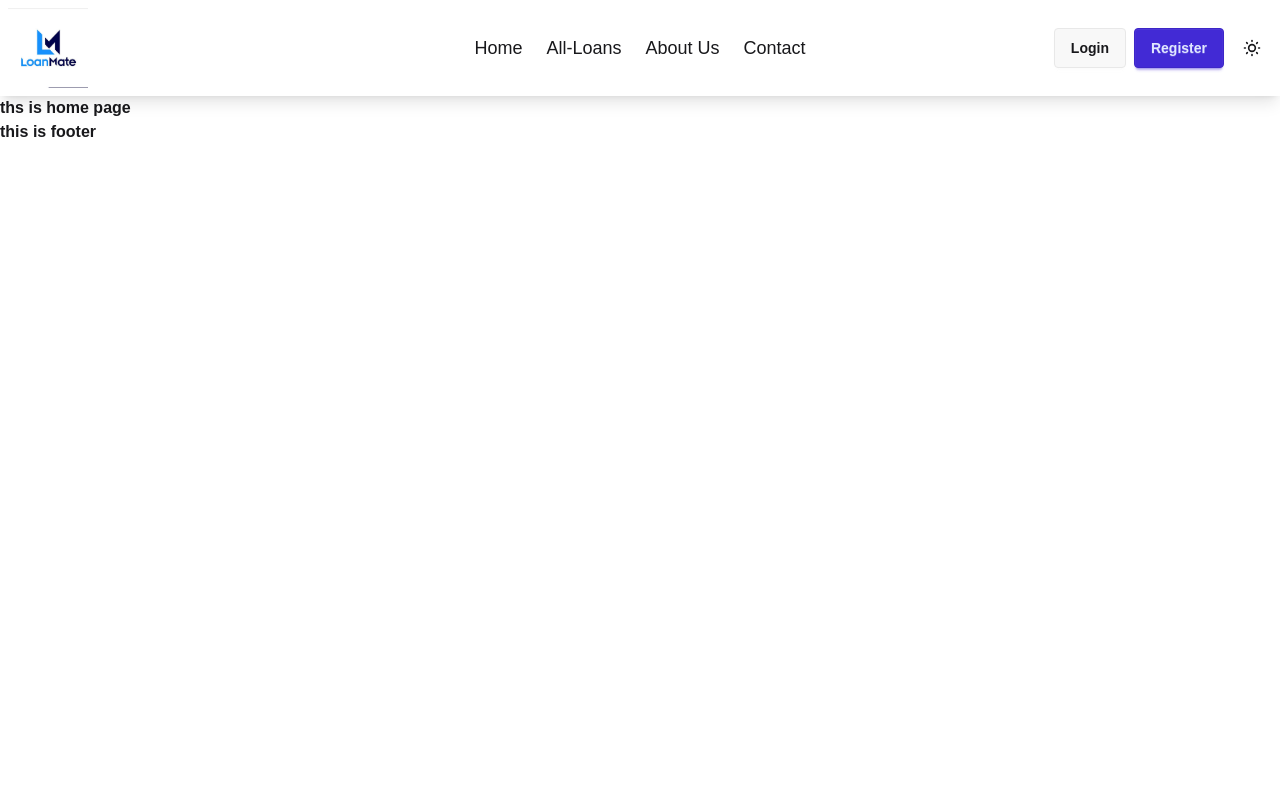
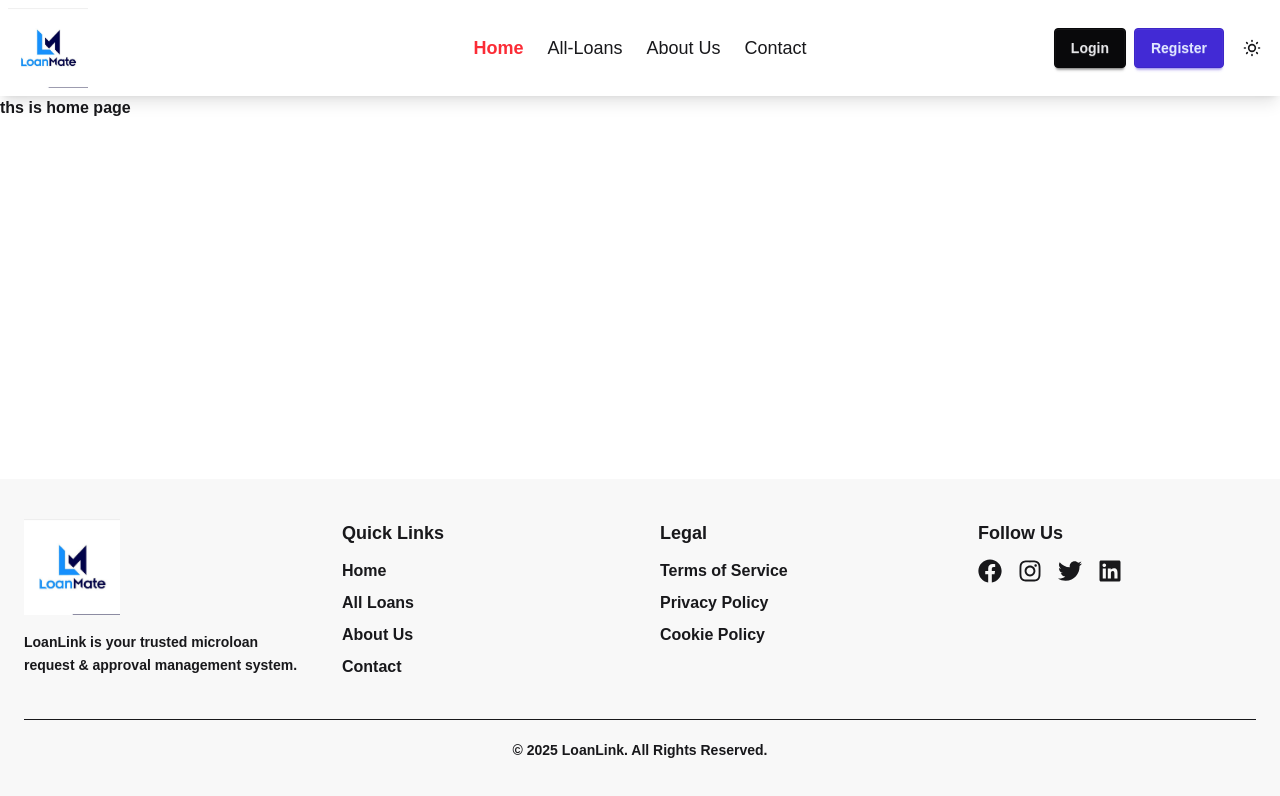
Before and after one commit to sohidul8305/Assignment-11, a React (Vite) app: page / in a window 1280 px wide. Shown: the top 796 px of the page. Built offline with nearby package versions, Linux system fonts and the light colour scheme.

Commit message:
Complete Footer Section

```diff
--- a/package.json
+++ b/package.json
@@ -13,6 +13,7 @@
     "@tailwindcss/vite": "^4.1.17",
     "react": "^19.2.0",
     "react-dom": "^19.2.0",
+    "react-icons": "^5.5.0",
     "react-router": "^7.10.1",
     "tailwindcss": "^4.1.17"
   },
--- a/src/Layout/RootLayouts.jsx
+++ b/src/Layout/RootLayouts.jsx
@@ -1,15 +1,18 @@
-import React from 'react';
-import Navbar from '../components/Navbar';
-import { Outlet } from 'react-router';
-import Footer from '../components/Footer';
+import { Outlet } from "react-router";
+import Navbar from "../components/Navbar";
+import Footer from "../components/Footer";
 
 const RootLayouts = () => {
     return (
-        <div>
-        <Navbar></Navbar>
-        <main></main>
-        <Outlet></Outlet>
-        <Footer></Footer>
+        <div className="flex flex-col min-h-screen">
+            <Navbar />
+
+
+          <main className="flex-grow">
+    <Outlet />
+</main>
+
+            <Footer />
         </div>
     );
 };
--- a/src/components/Footer.jsx
+++ b/src/components/Footer.jsx
@@ -1,11 +1,107 @@
-import React from 'react';
+import React from "react";
+// Ensure you have react-icons installed: npm install react-icons
+import { FaFacebook, FaInstagram, FaLinkedin, FaTwitter } from "react-icons/fa";
+import LoanLogo from "../assets/Loanlogo.png"; // Assuming this path is correct
 
 const Footer = () => {
-    return (
-        <div>
-           this is footer
+  const currentYear = new Date().getFullYear();
+
+  return (
+    <footer className="bg-base-200 text-base-content mt-16">
+      <div className="container mx-auto px-6 py-10">
+
+        {/* Top Section */}
+        <div className="grid grid-cols-1 md:grid-cols-4 gap-10">
+
+          {/* Logo + About */}
+          <div>
+            <img src={LoanLogo} alt="LoanLink" className="w-24 mb-4" />
+            <p className="text-sm leading-relaxed">
+              LoanLink is your trusted microloan request & approval management system.
+            </p>
+          </div>
+
+          {/* Quick Links */}
+          <div>
+            <h3 className="font-semibold text-lg mb-3">Quick Links</h3>
+            <ul className="space-y-2">
+              <li><a className="link link-hover" href="/">Home</a></li>
+              <li><a className="link link-hover" href="/loans">All Loans</a></li>
+              <li><a className="link link-hover" href="/about">About Us</a></li>
+              <li><a className="link link-hover" href="/contact">Contact</a></li>
+            </ul>
+          </div>
+
+          {/* Legal */}
+          <div>
+            <h3 className="font-semibold text-lg mb-3">Legal</h3>
+            <ul className="space-y-2">
+              <li><a className="link link-hover" href="/terms">Terms of Service</a></li>
+              <li><a className="link link-hover" href="/privacy">Privacy Policy</a></li>
+              <li><a className="link link-hover" href="/cookies">Cookie Policy</a></li>
+            </ul>
+          </div>
+
+          {/* Social Icons (FIXED) */}
+          <div>
+            <h3 className="font-semibold text-lg mb-3">Follow Us</h3>
+            <div className="flex gap-4 text-2xl">
+              {/* Added target="_blank" to open links in a new tab for external social links */}
+
+              {/* Removed src="" from FaFacebook */}
+              <a
+                href="https://facebook.com/yourloanlink"
+                target="_blank"
+                rel="noopener noreferrer"
+                aria-label="Facebook"
+                className="hover:text-blue-500 cursor-pointer"
+              >
+                <FaFacebook />
+              </a>
+
+              <a
+                href="https://instagram.com/yourloanlink"
+                target="_blank"
+                rel="noopener noreferrer"
+                aria-label="Instagram"
+                className="hover:text-pink-500 cursor-pointer"
+              >
+                <FaInstagram />
+              </a>
+
+              <a
+                href="https://twitter.com/yourloanlink"
+                target="_blank"
+                rel="noopener noreferrer"
+                aria-label="Twitter"
+                className="hover:text-sky-500 cursor-pointer"
+              >
+                <FaTwitter />
+              </a>
+
+              <a
+                href="https://linkedin.com/company/yourloanlink"
+                target="_blank"
+                rel="noopener noreferrer"
+                aria-label="LinkedIn"
+                className="hover:text-blue-700 cursor-pointer"
+              >
+                <FaLinkedin />
+              </a>
+            </div>
+          </div>
+
         </div>
-    );
+
+        {/* Bottom Section */}
+        <div className="mt-10 border-t pt-5 text-center text-sm">
+          © {currentYear} <span className="font-semibold">LoanLink</span>.
+          All Rights Reserved.
+        </div>
+
+      </div>
+    </footer>
+  );
 };
 
 export default Footer;
--- a/src/components/Navbar.jsx
+++ b/src/components/Navbar.jsx
@@ -1,7 +1,8 @@
-import React, { useState, useEffect } from 'react';
-import LoanLogo from '../assets/Loanlogo.png';
+import React, { useState, useEffect } from "react";
+import LoanLogo from "../assets/Loanlogo.png";
+import { NavLink, Link } from "react-router";
 
-// Dummy User Avatar component (Replace with your actual image/component)
+// Dummy User Avatar
 const UserAvatar = () => (
   <div className="avatar placeholder">
     <div className="bg-neutral text-neutral-content rounded-full w-10">
@@ -10,7 +11,7 @@
   </div>
 );
 
-// Theme Toggle Icons (as defined previously)
+// Theme Icons
 const SunIcon = () => (
   <svg xmlns="http://www.w3.org/2000/svg" className="h-5 w-5" fill="none" viewBox="0 0 24 24" stroke="currentColor">
     <path strokeLinecap="round" strokeLinejoin="round" strokeWidth="2" d="M12 3v1m0 16v1m9-9h-1M4 12H3m15.364 6.364l-.707-.707M6.343 6.343l-.707-.707m12.728 0l-.707.707M6.343 17.657l-.707.707M16 12a4 4 0 11-8 0 4 4 0 018 0z" />
@@ -23,172 +24,137 @@
   </svg>
 );
 
-
 const Navbar = () => {
-  // State 1: Theme Management
-  const [theme, setTheme] = useState('light');
-
-  // State 2: Login/Logout Management (শুরুতে লগইন করা নেই)
+  const [theme, setTheme] = useState("light");
   const [isUserLoggedIn, setIsUserLoggedIn] = useState(false);
 
-  // --- Theme Toggle Logic ---
+  // Load theme
   useEffect(() => {
-    const storedTheme = localStorage.getItem('theme') || 'light';
+    const storedTheme = localStorage.getItem("theme") || "light";
     setTheme(storedTheme);
-    document.documentElement.setAttribute('data-theme', storedTheme);
+    document.documentElement.setAttribute("data-theme", storedTheme);
   }, []);
 
   const toggleTheme = () => {
-    const newTheme = theme === 'light' ? 'dark' : 'light';
+    const newTheme = theme === "light" ? "dark" : "light";
     setTheme(newTheme);
-    localStorage.setItem('theme', newTheme);
-    document.documentElement.setAttribute('data-theme', newTheme);
+    localStorage.setItem("theme", newTheme);
+    document.documentElement.setAttribute("data-theme", newTheme);
   };
 
-  // --- Login/Logout Logic ---
   const handleAuthClick = () => {
     setIsUserLoggedIn(!isUserLoggedIn);
-    // In a real application, this would involve API calls
-    if (isUserLoggedIn) {
-      alert('You have been logged out!');
-    } else {
-      alert('You are now logged in!');
-    }
+    alert(isUserLoggedIn ? "Logged out!" : "Logged in!");
   };
 
+  // Desktop links
+  const renderNavLinks = () => {
+    const links = isUserLoggedIn
+      ? [
+          { name: "Home", path: "/" },
+          { name: "All-Loans", path: "/all-loans" },
+          { name: "Dashboard", path: "/dashboard" },
+        ]
+      : [
+          { name: "Home", path: "/" },
+          { name: "All-Loans", path: "/all-loans" },
+          { name: "About Us", path: "/about-us" },
+          { name: "Contact", path: "/contact" },
+        ];
 
-  // --- Helper Function to render main navigation links ---
-  const renderNavLinks = () => {
+    return links.map((link) => (
+      <li key={link.name} className="hover:bg-base-200 rounded-lg">
+        <NavLink
+          to={link.path}
+          className={({ isActive }) => (isActive ? "text-red-500 font-bold" : "")}
+        >
+          {link.name}
+        </NavLink>
+      </li>
+    ));
+  };
+
+  // Auth & theme
+  const renderAuthAndTheme = () => {
     if (isUserLoggedIn) {
-      // AFTER LOGIN Links: Home, All-Loans, Dashboard
       return (
-        <>
-          <li className='hover:bg-base-200 rounded-lg'><a>Home</a></li>
-          <li className='hover:bg-base-200 rounded-lg'><a>All-Loans</a></li>
-          <li className='hover:bg-base-200 rounded-lg'><a>Dashboard</a></li>
-        </>
+        <div className="flex items-center gap-2">
+          <UserAvatar />
+          <button className="btn btn-outline btn-error" onClick={handleAuthClick}>
+            Logout
+          </button>
+          <label className="swap swap-rotate btn btn-ghost btn-circle">
+            <input type="checkbox" checked={theme === "dark"} onChange={toggleTheme} />
+            <div className="swap-off"><SunIcon /></div>
+            <div className="swap-on"><MoonIcon /></div>
+          </label>
+        </div>
       );
     } else {
-      // BEFORE LOGIN Links: Home, All-Loans, About Us, Contact
       return (
-        <>
-          <li className='hover:bg-base-200 rounded-lg'><a>Home</a></li>
-          <li className='hover:bg-base-200 rounded-lg'><a>All-Loans</a></li>
-          <li className='hover:bg-base-200 rounded-lg'><a>About Us</a></li>
-          <li className='hover:bg-base-200 rounded-lg'><a>Contact</a></li>
-        </>
+        <div className="flex items-center gap-2">
+          <Link to="/login">
+            <button className="btn btn-neutral" onClick={handleAuthClick}>Login</button>
+          </Link>
+          <Link to="/register">
+            <button className="btn btn-primary">Register</button>
+          </Link>
+          <label className="swap swap-rotate btn btn-ghost btn-circle">
+            <input type="checkbox" checked={theme === "dark"} onChange={toggleTheme} />
+            <div className="swap-off"><SunIcon /></div>
+            <div className="swap-on"><MoonIcon /></div>
+          </label>
+        </div>
       );
     }
   };
 
-  // --- Helper Function to render end section (auth and theme) ---
-  const renderAuthAndTheme = () => {
-    if (isUserLoggedIn) {
-      // AFTER LOGIN: User Avatar, Logout, Theme Toggle
-      return (
-        <>
-          {/* User Avatar */}
-          <UserAvatar />
-
-          {/* Logout Button */}
-          <button
-            className="btn btn-outline btn-error ml-2"
-            onClick={handleAuthClick}
-          >
-            Logout
-          </button>
-
-          {/* Theme Toggle Button */}
-          <label className="swap swap-rotate btn btn-ghost btn-circle">
-            <input type="checkbox" checked={theme === 'dark'} onChange={toggleTheme} />
-            <div className="swap-off"><SunIcon /></div>
-            <div className="swap-on"><MoonIcon /></div>
-          </label>
-        </>
-      );
-    } else {
-      // BEFORE LOGIN: Login, Register, Theme Toggle
-      return (
-        <>
-          {/* Login Button */}
-          <button
-            className="btn btn-Neutral"
-            onClick={handleAuthClick}
-          >
-            Login
-          </button>
-
-          {/* Register Button */}
-          <button className="btn btn-primary">
-            Register
-          </button>
-
-          {/* Theme Toggle Button */}
-          <label className="swap swap-rotate btn btn-ghost btn-circle">
-            <input type="checkbox" checked={theme === 'dark'} onChange={toggleTheme} />
-            <div className="swap-off"><SunIcon /></div>
-            <div className="swap-on"><MoonIcon /></div>
-          </label>
-        </>
-      );
-    }
-  };
-
-
-  // --- Render (JSX) ---
   return (
     <div className="navbar bg-base-100 shadow-lg sticky top-0 z-50">
-
-      {/* 1. Logo and Mobile Dropdown (Navbar Start) */}
+      {/* Navbar Start */}
       <div className="navbar-start">
-        {/* Mobile Dropdown Menu (Hamburger) */}
+        {/* Mobile dropdown */}
         <div className="dropdown">
-          <div tabIndex={0} role="button" className="btn btn-ghost lg:hidden">
+          <div tabIndex={0} className="btn btn-ghost lg:hidden">
             <svg xmlns="http://www.w3.org/2000/svg" className="h-5 w-5" fill="none" viewBox="0 0 24 24" stroke="currentColor">
               <path strokeLinecap="round" strokeLinejoin="round" strokeWidth="2" d="M4 6h16M4 12h16M4 18h7" />
             </svg>
           </div>
-          {/* Mobile menu items change based on state */}
           <ul tabIndex={0} className="menu menu-sm dropdown-content mt-3 z-[1] p-2 shadow bg-base-100 rounded-box w-52">
-            {/* Mobile links using the same logic */}
             {isUserLoggedIn ? (
               <>
-                <li><a>Home</a></li>
-                <li><a>All-Loans</a></li>
-                <li><a>Dashboard</a></li>
-                <li onClick={handleAuthClick}><a>Logout</a></li>
+                <li><NavLink to="/">Home</NavLink></li>
+                <li><NavLink to="/all-loans">All-Loans</NavLink></li>
+                <li><NavLink to="/dashboard">Dashboard</NavLink></li>
+                <li><button onClick={handleAuthClick}>Logout</button></li>
               </>
             ) : (
               <>
-                <li><a>Home</a></li>
-                <li><a>All-Loans</a></li>
-                <li><a>About Us</a></li>
-                <li><a>Contact</a></li>
-                <li onClick={handleAuthClick}><a>Login</a></li>
-                <li><a>Register</a></li>
+                <li><NavLink to="/">Home</NavLink></li>
+                <li><NavLink to="/all-loans">All-Loans</NavLink></li>
+                <li><NavLink to="/about-us">About Us</NavLink></li>
+                <li><NavLink to="/contact">Contact</NavLink></li>
+                <li><Link to="/login"><button onClick={handleAuthClick}>Login</button></Link></li>
+                <li><Link to="/register"><button>Register</button></Link></li>
               </>
             )}
           </ul>
         </div>
-
-        {/* Logo Display */}
+        {/* Logo */}
         <div className="flex-shrink-0">
           <img src={LoanLogo} alt="Loan Logo" className="h-20 w-auto" />
         </div>
       </div>
 
-      {/* 2. Primary Navigation Links (Navbar Center) - Desktop Only */}
+      {/* Navbar Center (Desktop) */}
       <div className="navbar-center hidden lg:flex">
-        <ul className='menu menu-horizontal px-1 font-medium text-lg'>
+        <ul className="menu menu-horizontal px-1 font-medium text-lg">
           {renderNavLinks()}
         </ul>
       </div>
 
-      {/* 3. Theme Toggle and Buttons (Navbar End) */}
-      <div className="navbar-end gap-2">
-        {renderAuthAndTheme()}
-      </div>
-
+      {/* Navbar End */}
+      <div className="navbar-end gap-2">{renderAuthAndTheme()}</div>
     </div>
   );
 };
```
Also changed, not shown: src/components/Login.jsx (added, +11 -0 lines), src/components/Register.jsx (added, +11 -0 lines), src/main.jsx (+9 -10 lines), src/page/Home/Aboutus/AboutUs.jsx (added, +11 -0 lines), src/page/Home/Allloans/Allloans.jsx (added, +11 -0 lines), src/page/Home/Contact/Contact.jsx (added, +11 -0 lines), src/router/router.jsx (+23 -7 lines), 1 other file (tests, documents, lock files or other folders).
